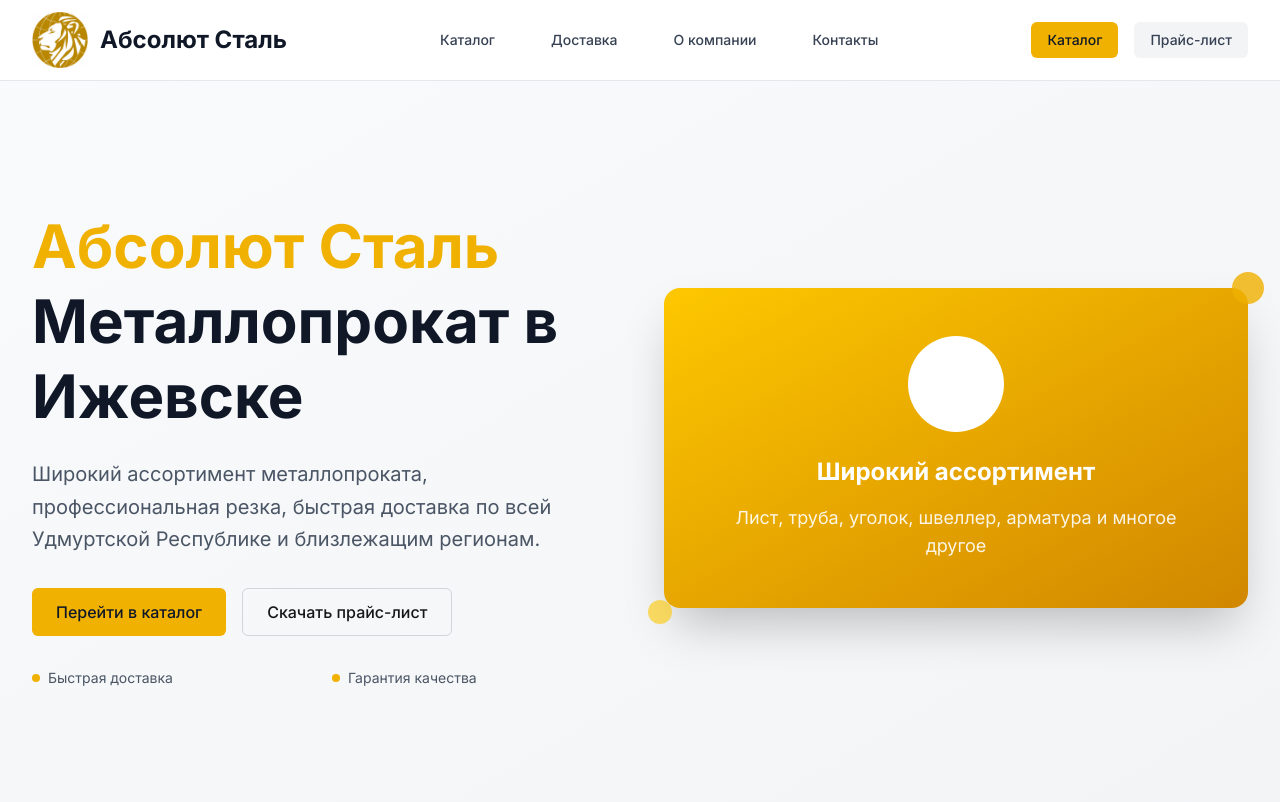
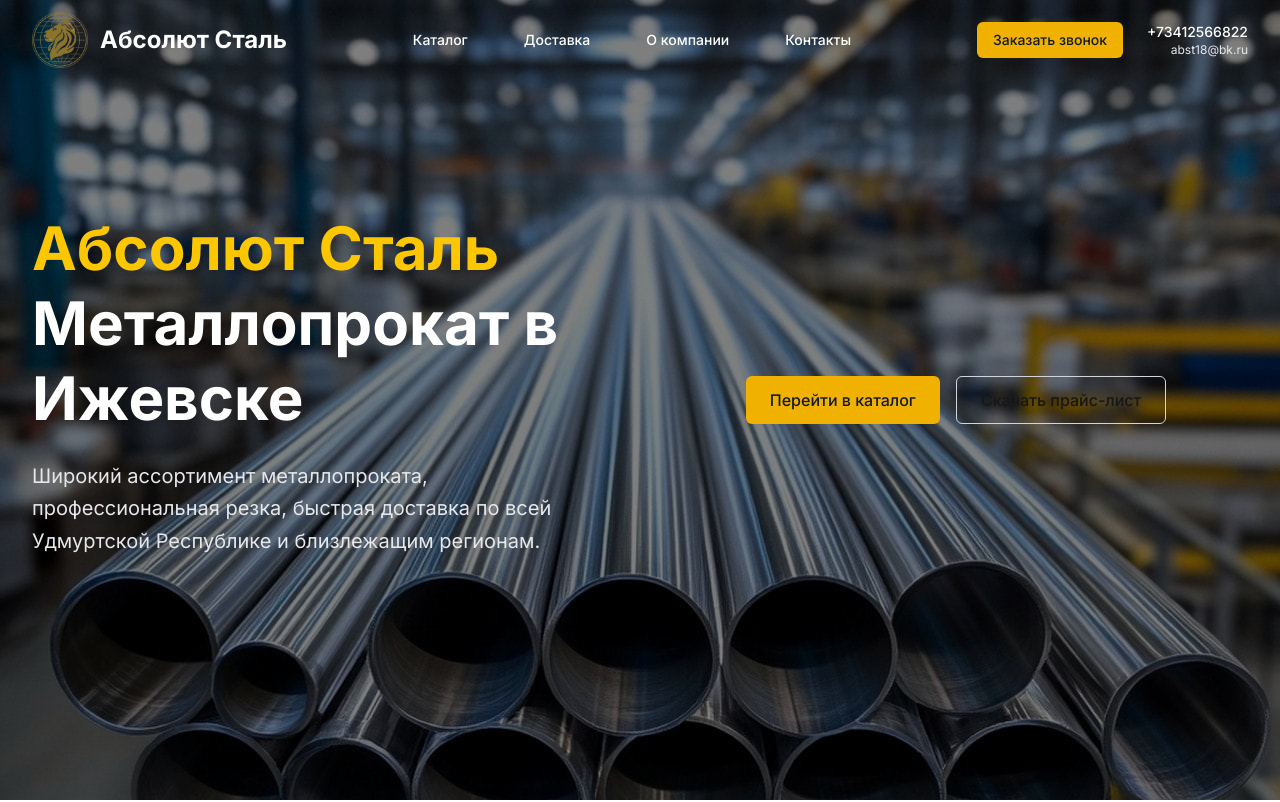
Before and after one commit to tigraranaar/absolut-stal, a Next.js app: page / in a window 1280 px wide. Shown: the top 802 px of the page. Built offline with nearby package versions, Linux system fonts and the light colour scheme.

Commit message:
feat: add background image and enhance header functionality with sticky and transparent styles

```diff
--- a/src/app/globals.css
+++ b/src/app/globals.css
@@ -46,3 +46,21 @@
   color: var(--foreground);
   font-family: Arial, Helvetica, sans-serif;
 }
+
+/* Sticky header styles */
+.header-sticky {
+  position: fixed;
+  width: 100%;
+  top: 0;
+  z-index: 50;
+}
+
+/* Transparent header for home page */
+.header-transparent {
+  background-color: transparent !important;
+}
+
+.header-transparent.scrolled {
+  background-color: white !important;
+  border-bottom: 1px solid #e5e7eb;
+}
--- a/src/app/layout.tsx
+++ b/src/app/layout.tsx
@@ -1,33 +1,33 @@
-import type { Metadata } from 'next'
-import { Inter } from 'next/font/google'
-import './globals.css'
-import Header from '@/components/layout/Header'
-import Footer from '@/components/layout/Footer'
+import type { Metadata } from 'next';
+import { Inter } from 'next/font/google';
+import './globals.css';
+import HeaderWrapper from '@/components/layout/HeaderWrapper';
+import Footer from '@/components/layout/Footer';
 
-const inter = Inter({ subsets: ['latin', 'cyrillic'] })
+const inter = Inter({ subsets: ['latin', 'cyrillic'] });
 
 export const metadata: Metadata = {
   title: 'Абсолют Сталь - Металлопрокат в Ижевске',
-  description: 'Компания по металлопрокату в городе Ижевске. Широкий ассортимент, качественные материалы, резка и доставка по всей Удмуртской Республике и близлежащим регионам.',
-  keywords: 'металлопрокат, сталь, металл, Ижевск, Удмуртия, резка металла, доставка',
-}
+  description:
+    'Компания по металлопрокату в городе Ижевске. Широкий ассортимент, качественные материалы, резка и доставка по всей Удмуртской Республике и близлежащим регионам.',
+  keywords:
+    'металлопрокат, сталь, металл, Ижевск, Удмуртия, резка металла, доставка',
+};
 
 export default function RootLayout({
   children,
 }: {
-  children: React.ReactNode
+  children: React.ReactNode;
 }) {
   return (
     <html lang="ru">
       <body className={inter.className}>
-        <div className="min-h-screen flex flex-col">
-          <Header />
-          <main className="flex-1">
-            {children}
-          </main>
+        <div className="flex min-h-screen flex-col">
+          <HeaderWrapper />
+          <main className="flex-1">{children}</main>
           <Footer />
         </div>
       </body>
     </html>
-  )
+  );
 }
--- a/src/components/layout/Header.tsx
+++ b/src/components/layout/Header.tsx
@@ -4,7 +4,17 @@
 import Link from 'next/link';
 import Logo from '@/components/ui/Logo';
 
-const Header: React.FC = () => {
+interface HeaderProps {
+  isSticky?: boolean;
+  isTransparent?: boolean;
+  isScrolled?: boolean;
+}
+
+const Header: React.FC<HeaderProps> = ({
+  isSticky = false,
+  isTransparent = false,
+  isScrolled = false,
+}) => {
   const [isMobileMenuOpen, setIsMobileMenuOpen] = useState(false);
 
   const navigation = [
@@ -14,13 +24,35 @@
     { name: 'Контакты', href: '/contacts' },
   ];
 
+  const getHeaderClasses = () => {
+    let classes = '';
+
+    if (isSticky) {
+      classes += ' header-sticky';
+    }
+
+    if (isTransparent) {
+      classes += ' header-transparent';
+      if (isScrolled) {
+        classes += ' scrolled';
+      }
+    } else {
+      classes += ' border-b border-gray-200 bg-white shadow-sm';
+    }
+
+    return classes;
+  };
+
   return (
-    <header className="border-b border-gray-200 bg-white shadow-sm">
+    <header className={getHeaderClasses()}>
       <div className="mx-auto max-w-7xl px-4 sm:px-6 lg:px-8">
         <div className="flex h-20 items-center justify-between">
           {/* Логотип */}
           <div className="flex-shrink-0">
-            <Logo size="lg" />
+            <Logo
+              size="lg"
+              textColor={isTransparent && !isScrolled ? 'white' : 'dark'}
+            />
           </div>
 
           {/* Десктопная навигация */}
@@ -29,31 +61,49 @@
               <Link
                 key={item.name}
                 href={item.href}
-                className="px-3 py-2 text-sm font-medium text-gray-700 transition-colors hover:text-yellow-600"
+                className={`px-3 py-2 text-sm font-medium transition-colors hover:text-yellow-600 ${
+                  isTransparent && !isScrolled ? 'text-white' : 'text-gray-700'
+                }`}
               >
                 {item.name}
               </Link>
             ))}
           </nav>
 
-          {/* Кнопки действий */}
-          <div className="hidden items-center space-x-4 md:flex">
-            <Link
-              href="/catalog"
-              className="rounded-md bg-yellow-500 px-4 py-2 text-sm font-medium text-gray-900 transition-colors hover:bg-yellow-600"
-            >
-              Каталог
-            </Link>
-            <button className="rounded-md bg-gray-100 px-4 py-2 text-sm font-medium text-gray-700 transition-colors hover:bg-gray-200">
-              Прайс-лист
+          {/* Кнопки действий и контакты */}
+          <div className="hidden items-center space-x-6 md:flex">
+            <button className="rounded-md bg-yellow-500 px-4 py-2 text-sm font-medium text-gray-900 transition-colors hover:bg-yellow-600">
+              Заказать звонок
             </button>
+            <div className="flex flex-col text-right">
+              <a
+                href="tel:+73412566822"
+                className={`text-sm font-medium transition-colors hover:text-yellow-600 ${
+                  isTransparent && !isScrolled ? 'text-white' : 'text-gray-700'
+                }`}
+              >
+                +73412566822
+              </a>
+              <a
+                href="mailto:abst18@bk.ru"
+                className={`text-xs transition-colors hover:text-yellow-600 ${
+                  isTransparent && !isScrolled
+                    ? 'text-gray-200'
+                    : 'text-gray-500'
+                }`}
+              >
+                abst18@bk.ru
+              </a>
+            </div>
           </div>
 
           {/* Мобильная кнопка меню */}
           <div className="md:hidden">
             <button
               onClick={() => setIsMobileMenuOpen(!isMobileMenuOpen)}
-              className="p-2 text-gray-700 hover:text-yellow-600"
+              className={`p-2 transition-colors hover:text-yellow-600 ${
+                isTransparent && !isScrolled ? 'text-white' : 'text-gray-700'
+              }`}
             >
               <svg
                 className="h-6 w-6"
@@ -96,16 +146,26 @@
                 </Link>
               ))}
               <div className="space-y-2 pt-4">
-                <Link
-                  href="/catalog"
+                <button
                   className="block w-full rounded-md bg-yellow-500 px-4 py-2 text-center text-sm font-medium text-gray-900 transition-colors hover:bg-yellow-600"
                   onClick={() => setIsMobileMenuOpen(false)}
                 >
-                  Каталог
-                </Link>
-                <button className="block w-full rounded-md bg-gray-100 px-4 py-2 text-sm font-medium text-gray-700 transition-colors hover:bg-gray-200">
-                  Прайс-лист
+                  Заказать звонок
                 </button>
+                <div className="space-y-1 rounded-md bg-gray-50 px-4 py-3">
+                  <a
+                    href="tel:+7(3412)123-456"
+                    className="block text-sm font-medium text-gray-700 hover:text-yellow-600"
+                  >
+                    +7 (3412) 123-456
+                  </a>
+                  <a
+                    href="mailto:info@absolutstal.ru"
+                    className="block text-xs text-gray-500 hover:text-yellow-600"
+                  >
+                    info@absolutstal.ru
+                  </a>
+                </div>
               </div>
             </div>
           </div>
--- /dev/null
+++ b/src/components/layout/HeaderWrapper.tsx
@@ -0,0 +1,36 @@
+'use client';
+
+import { usePathname } from 'next/navigation';
+import { useState, useEffect } from 'react';
+import Header from './Header';
+
+const HeaderWrapper: React.FC = () => {
+  const pathname = usePathname();
+  const [isScrolled, setIsScrolled] = useState(false);
+
+  // Header будет sticky только на главной странице
+  const isSticky = pathname === '/';
+  const isTransparent = pathname === '/';
+
+  useEffect(() => {
+    const handleScroll = () => {
+      const scrollTop = window.scrollY;
+      setIsScrolled(scrollTop > 50);
+    };
+
+    if (isTransparent) {
+      window.addEventListener('scroll', handleScroll);
+      return () => window.removeEventListener('scroll', handleScroll);
+    }
+  }, [isTransparent]);
+
+  return (
+    <Header
+      isSticky={isSticky}
+      isTransparent={isTransparent}
+      isScrolled={isScrolled}
+    />
+  );
+};
+
+export default HeaderWrapper;
--- a/src/components/sections/HeroSection.tsx
+++ b/src/components/sections/HeroSection.tsx
@@ -4,23 +4,34 @@
 
 const HeroSection: React.FC = () => {
   return (
-    <section className="relative bg-gradient-to-br from-gray-50 to-gray-100 py-20 lg:py-32">
-      <div className="max-w-7xl mx-auto px-4 sm:px-6 lg:px-8">
-        <div className="grid grid-cols-1 lg:grid-cols-2 gap-12 items-center">
+    <section
+      className="relative h-screen bg-cover bg-center bg-no-repeat"
+      style={{
+        backgroundImage: 'url(/images/bg.jpg)',
+      }}
+    >
+      {/* Overlay для лучшей читаемости текста */}
+      <div className="absolute inset-0 bg-black/50"></div>
+
+      {/* Контент поверх overlay */}
+      <div className="relative z-10 mx-auto flex h-full max-w-7xl items-center px-4 sm:px-6 lg:px-8">
+        <div className="grid grid-cols-1 items-center gap-12 lg:grid-cols-2">
           {/* Левая колонка - Текст */}
           <div className="text-center lg:text-left">
-            <h1 className="text-4xl lg:text-6xl font-bold text-gray-900 mb-6 leading-tight">
-              <span className="text-yellow-500">Абсолют Сталь</span>
+            <h1 className="mb-6 text-4xl leading-tight font-bold text-white lg:text-6xl">
+              <span className="text-yellow-400">Абсолют Сталь</span>
               <br />
               Металлопрокат в Ижевске
             </h1>
-            <p className="text-xl text-gray-600 mb-8 leading-relaxed">
+            <p className="mb-8 text-xl leading-relaxed text-gray-200">
               Широкий ассортимент металлопроката, профессиональная резка,
-              быстрая доставка по всей Удмуртской Республике и близлежащим регионам.
+              быстрая доставка по всей Удмуртской Республике и близлежащим
+              регионам.
             </p>
+          </div>
 
-            {/* Кнопки действий */}
-            <div className="flex flex-col sm:flex-row gap-4 justify-center lg:justify-start">
+          {/* Правая колонка - Кнопки действий */}
+          <div className="flex flex-col justify-center gap-4 sm:flex-row lg:justify-center">
             <Link href="/catalog">
               <Button size="lg" className="w-full sm:w-auto">
                 Перейти в каталог
@@ -30,40 +41,6 @@
               Скачать прайс-лист
             </Button>
           </div>
-
-            {/* Дополнительная информация */}
-            <div className="mt-8 grid grid-cols-2 gap-4 text-sm text-gray-600">
-              <div className="flex items-center justify-center lg:justify-start">
-                <div className="w-2 h-2 bg-yellow-500 rounded-full mr-2"></div>
-                <span>Быстрая доставка</span>
-              </div>
-              <div className="flex items-center justify-center lg:justify-start">
-                <div className="w-2 h-2 bg-yellow-500 rounded-full mr-2"></div>
-                <span>Гарантия качества</span>
-              </div>
-            </div>
-          </div>
-
-          {/* Правая колонка - Визуальный элемент */}
-          <div className="relative">
-            <div className="bg-gradient-to-br from-yellow-400 to-yellow-600 rounded-2xl p-8 lg:p-12 shadow-2xl">
-              <div className="text-center text-white">
-                <div className="w-24 h-24 bg-white bg-opacity-20 rounded-full mx-auto mb-6 flex items-center justify-center">
-                  <svg className="w-12 h-12" fill="currentColor" viewBox="0 0 20 20">
-                    <path fillRule="evenodd" d="M3 4a1 1 0 011-1h12a1 1 0 110 2H4a1 1 0 01-1-1zm0 4a1 1 0 011-1h12a1 1 0 110 2H4a1 1 0 01-1-1zm0 4a1 1 0 011-1h12a1 1 0 110 2H4a1 1 0 01-1-1zm0 4a1 1 0 011-1h12a1 1 0 110 2H4a1 1 0 01-1-1z" clipRule="evenodd" />
-                  </svg>
-                </div>
-                <h3 className="text-2xl font-bold mb-4">Широкий ассортимент</h3>
-                <p className="text-lg opacity-90">
-                  Лист, труба, уголок, швеллер, арматура и многое другое
-                </p>
-              </div>
-            </div>
-
-            {/* Декоративные элементы */}
-            <div className="absolute -top-4 -right-4 w-8 h-8 bg-yellow-500 rounded-full opacity-80"></div>
-            <div className="absolute -bottom-4 -left-4 w-6 h-6 bg-yellow-400 rounded-full opacity-60"></div>
-          </div>
         </div>
       </div>
     </section>
--- a/src/components/ui/Logo.tsx
+++ b/src/components/ui/Logo.tsx
@@ -6,17 +6,19 @@
   size?: 'sm' | 'md' | 'lg';
   showText?: boolean;
   className?: string;
+  textColor?: 'dark' | 'white';
 }
 
 const Logo: React.FC<LogoProps> = ({
   size = 'md',
   showText = true,
-  className = ''
+  className = '',
+  textColor = 'dark',
 }) => {
   const sizes = {
     sm: { logo: 32, text: 'text-sm' },
     md: { logo: 48, text: 'text-lg' },
-    lg: { logo: 56, text: 'text-2xl' }
+    lg: { logo: 56, text: 'text-2xl' },
   };
 
   const currentSize = sizes[size];
@@ -34,7 +36,9 @@
         />
       </div>
       {showText && (
-        <span className={`ml-3 font-bold text-gray-900 ${currentSize.text}`}>
+        <span
+          className={`ml-3 font-bold ${textColor === 'white' ? 'text-white' : 'text-gray-900'} ${currentSize.text}`}
+        >
           Абсолют Сталь
         </span>
       )}
```
Also changed, not shown: public/images/bg.jpg (added), public/images/logo.png. Lines whose indentation alone changed are shown as unchanged.
